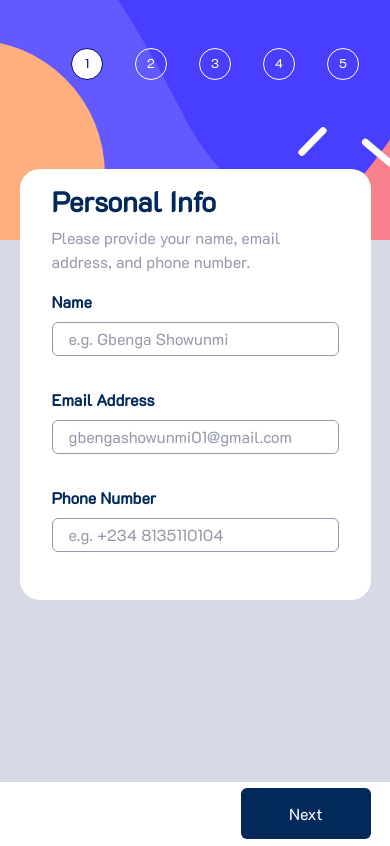
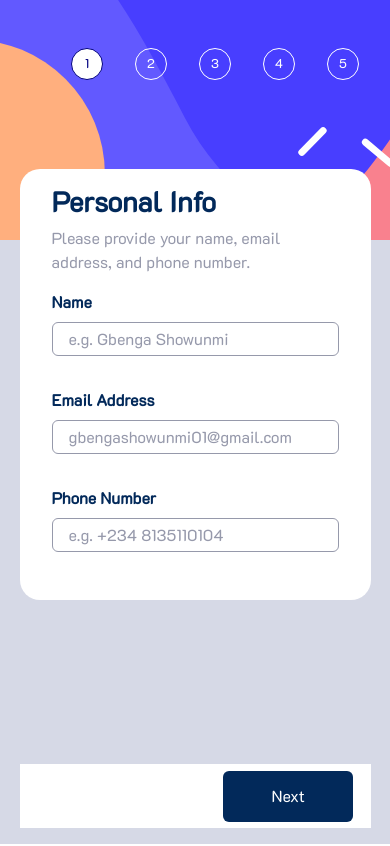
Before and after one commit to Gbengashowunmi/multi-step-form, a React (Create React App) app: page / in a window 390 px wide. Built offline with nearby package versions, Linux system fonts and the light colour scheme; a web font is replaced by a local one.

Commit message:
3rd commit

```diff
--- a/src/components/form/Form.jsx
+++ b/src/components/form/Form.jsx
@@ -75,7 +75,6 @@
       </section>
       <div className="form_display">
         <section className="">{StepDisplay()}</section>
-      </div>
         <div className="buttons">
           <button hidden={step === 0} onClick={prevStep} className="prev">
             Go back
@@ -88,6 +87,7 @@
             {step == FormTitles.length - 2 ? "Confirm" : "Next"}
           </button>
         </div>
+      </div>
     </div>
   );
 }
--- a/src/components/form/form.scss
+++ b/src/components/form/form.scss
@@ -108,6 +108,7 @@
     gap: 1rem;
     padding: 1rem;
     position: relative;
+
     .steps {
       background-image: url("../../assets/images/bg-sidebar-mobile.svg");
       background-repeat: no-repeat;
@@ -169,7 +170,10 @@
       margin: 0.3rem auto;
       height: 4rem;
       position: absolute;
-      top: calc(100% - 4.2rem);
+      top: 70vh;
+      // left: 0;
+      right: 0;
+
       background-color: white;
       .prev {
         background-color: transparent;
--- a/src/components/step2/step2.scss
+++ b/src/components/step2/step2.scss
@@ -57,13 +57,13 @@
   }
 }
 
-// @media (max-width:850px) {
-//   .step2 {
-//   width: 100%;
-//   .bill_wrapper {
-//     grid-template-columns: 1fr;
-//     text-align: left;
-//   }
+@media (max-width:850px) {
+  .step2 {
+  width: 90%;
+  .bill_wrapper {
+    grid-template-columns: 1fr 1fr 1fr ;
+    text-align: left;
+  }
 //   .select_duration {
 //     background-color: var(--clr-magnolia);
 //     padding: .5rem;
@@ -77,8 +77,8 @@
 //       font-weight: 600;
 //     }
 //   }
-// }
-// }
+}
+}
 @media (max-width: 650px) {
   .step2 {
     width: 100%;
```
